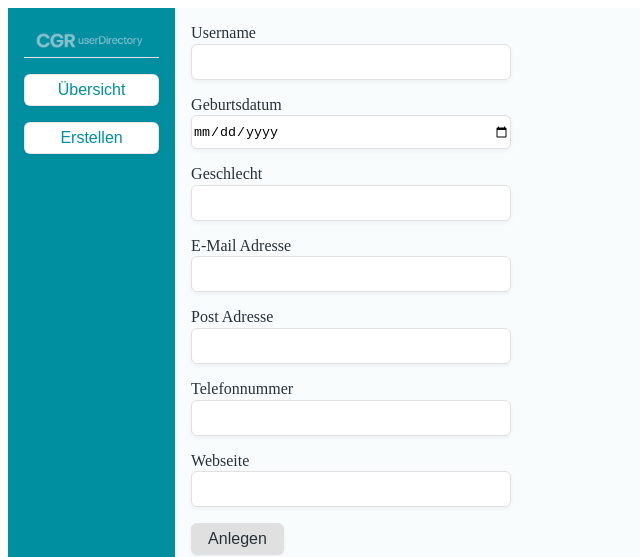
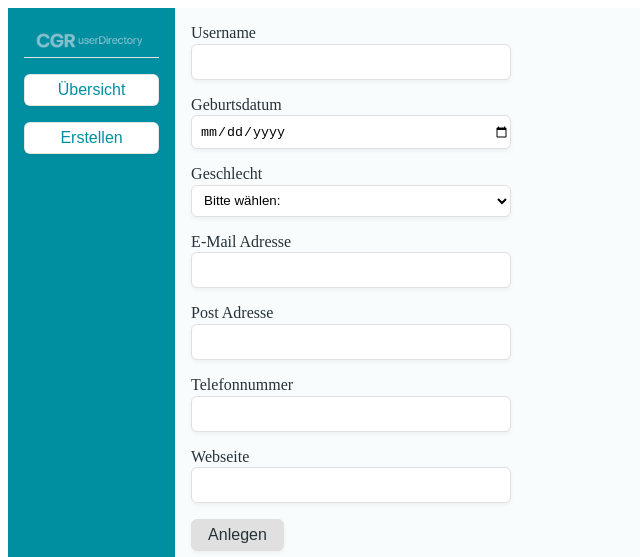
Before and after one commit to chris-gr81/user-directory, a React (Vite) app: page /create in a window 1280 px wide. Shown: the top 557 px of the page, without its empty margins (0-640 px from the left). Built offline with nearby package versions, Linux system fonts and the light colour scheme; the HTML template or start-up script is replaced by a standard one.

Commit message:
fix styling issue in formular

```diff
--- a/src/components/card/card.scss
+++ b/src/components/card/card.scss
@@ -8,6 +8,7 @@
   border: $card-border;
   padding: 0.5rem 0rem 0.5rem 1rem;
   align-items: center;
+  cursor: pointer;
 
   &__picture {
     min-width: 25%;
--- a/src/components/formular/Formular.tsx
+++ b/src/components/formular/Formular.tsx
@@ -31,18 +31,17 @@ function Formular({ initialData }: FormularProps) {
         onChange={handleChange}
       />
       <label htmlFor="gender">Geschlecht</label>
-      <input
-        list="gender-list"
+      <select
         id="gender"
         name="gender"
         value={formData.gender}
         onChange={handleChange}
-      />
-      <datalist id="gender-list">
-        <option value="männlich"></option>
-        <option value="weiblich"></option>
-        <option value="divers"></option>
-      </datalist>
+      >
+        <option value="">Bitte wählen: </option>
+        <option value="männlich">männlich</option>
+        <option value="weiblich">weiblich</option>
+        <option value="divers">divers</option>
+      </select>
       <label htmlFor="email">E-Mail Adresse</label>
       <input
         type="email"
--- a/src/components/formular/formular.scss
+++ b/src/components/formular/formular.scss
@@ -6,7 +6,8 @@
   & label {
     color: $color-text-primary;
   }
-  & input {
+  & input,
+  select {
     height: 2rem;
     border: $input-border;
     border-radius: $border-radius-default;
@@ -14,6 +15,7 @@
     margin-top: 0.1rem;
     margin-bottom: 1rem;
     box-shadow: $shadow-default;
+    padding-left: 0.5rem;
 
     &:focus {
       border: $input-focus-border;
--- a/src/hooks/useFormData.ts
+++ b/src/hooks/useFormData.ts
@@ -18,7 +18,9 @@ function useFormData(initialData: UserData) {
     formData.phone !== "" &&
     formData.url !== "";
 
-  const handleChange = (e: React.ChangeEvent<HTMLInputElement>) => {
+  const handleChange = (
+    e: React.ChangeEvent<HTMLInputElement | HTMLSelectElement>
+  ) => {
     const { name, value } = e.target;
     setFormData((prevData) => {
       return {
```
